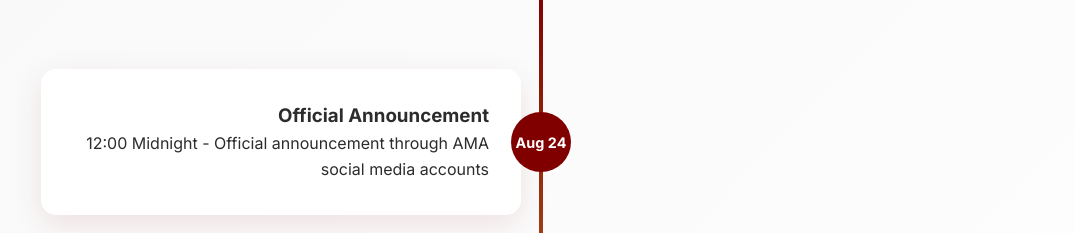
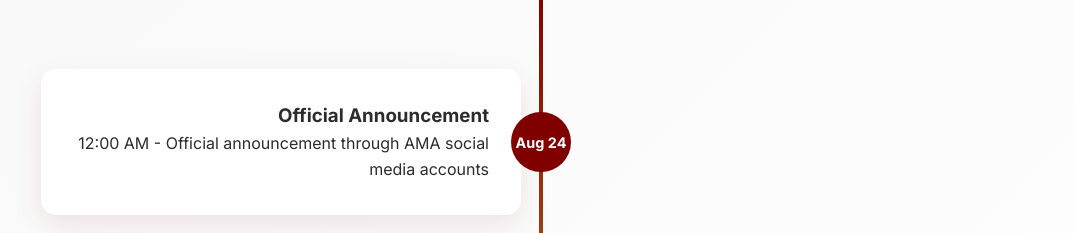
Before and after one commit to gcn00/founders_2025, a plain HTML site: page index.html in a window 1280 px wide. Shown: the part 2600-2833 px from the top of the page, without its empty margins (99-1174 px from the left). Drawn offline with nearby package versions, Linux system fonts and the light colour scheme.

Commit message:
Add files via upload

```diff
--- a/index.html
+++ b/index.html
@@ -790,7 +790,7 @@
                     <div class="timeline-date">Aug 24</div>
                     <div class="timeline-content-box">
                         <h3>Official Announcement</h3>
-                        <p>12:00 Midnight - Official announcement through AMA social media accounts</p>
+                        <p>12:00 AM - Official announcement through AMA social media accounts</p>
                     </div>
                 </div>
                 <div class="timeline-item">
```
